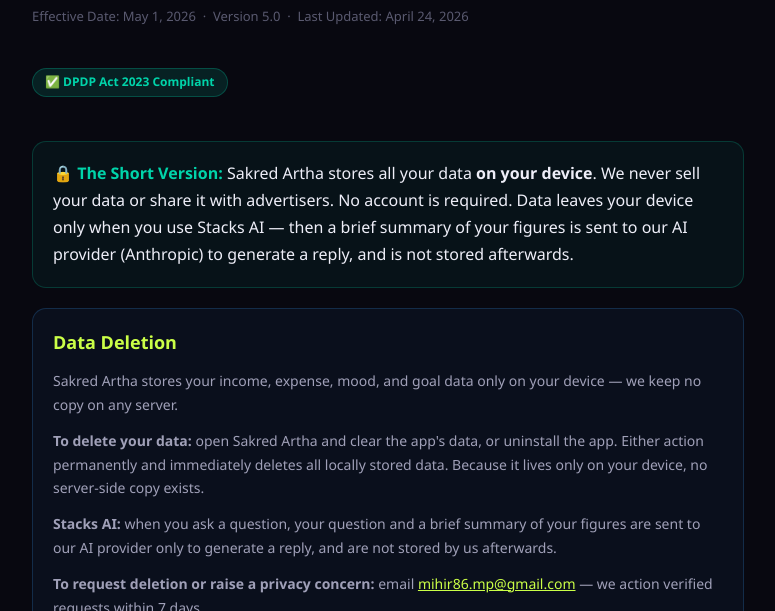
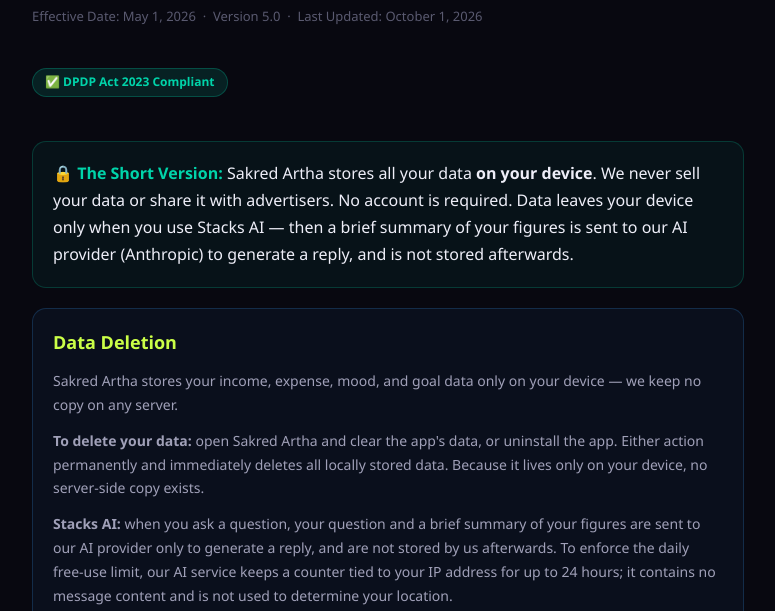
Before and after one commit to sakredfire/Artha, a plain HTML site: page privacy.html in a window 1280 px wide. Shown: the part 189-800 px from the top of the page, without its empty margins (252-1027 px from the left). Drawn offline with Linux system fonts and the light colour scheme.

Commit message:
privacy: disclose per-IP daily usage counter used for Stacks AI free-limit; bump Last Updated
Co-Authored-By: Claude Sonnet 5.5 <noreply@anthropic.com>

```diff
--- a/privacy.html
+++ b/privacy.html
@@ -44,7 +44,7 @@
   </div>
 
   <h1>Privacy Policy</h1>
-  <div class="meta">Effective Date: May 1, 2026 &nbsp;·&nbsp; Version 5.0 &nbsp;·&nbsp; Last Updated: April 24, 2026</div>
+  <div class="meta">Effective Date: May 1, 2026 &nbsp;·&nbsp; Version 5.0 &nbsp;·&nbsp; Last Updated: October 1, 2026</div>
   <div class="badge">✅ DPDP Act 2023 Compliant</div>
 
   <div class="box green">
@@ -55,7 +55,7 @@
     <h2 style="margin-top:0;">Data Deletion</h2>
     <p>Sakred Artha stores your income, expense, mood, and goal data only on your device — we keep no copy on any server.</p>
     <p><strong>To delete your data:</strong> open Sakred Artha and clear the app's data, or uninstall the app. Either action permanently and immediately deletes all locally stored data. Because it lives only on your device, no server-side copy exists.</p>
-    <p><strong>Stacks AI:</strong> when you ask a question, your question and a brief summary of your figures are sent to our AI provider only to generate a reply, and are not stored by us afterwards.</p>
+    <p><strong>Stacks AI:</strong> when you ask a question, your question and a brief summary of your figures are sent to our AI provider only to generate a reply, and are not stored by us afterwards. To enforce the daily free-use limit, our AI service keeps a counter tied to your IP address for up to 24 hours; it contains no message content and is not used to determine your location.</p>
     <p><strong>To request deletion or raise a privacy concern:</strong> email <a href="mailto:mihir86.mp@gmail.com">mihir86.mp@gmail.com</a> — we action verified requests within 7 days.</p>
   </div>
 
@@ -144,7 +144,7 @@
     <tr><td>Google Fonts</td><td>Typography (Syne, DM Sans)</td><td>Font file requests only (no user data)</td><td><a href="https://policies.google.com/privacy" target="_blank">Google Privacy</a></td></tr>
     <tr><td>Tesseract.js (CDN)</td><td>OCR engine for receipt scanning</td><td>Script file only (runs locally)</td><td>Open source, no telemetry</td></tr>
     <tr><td>jsPDF (CDN)</td><td>PDF generation</td><td>Script file only (runs locally)</td><td>Open source, no telemetry</td></tr>
-    <tr><td>Artha AI Worker (Cloudflare) → Anthropic (Claude)</td><td>Powers Stacks AI replies · endpoint: artha-ai.mihir86-mp.workers.dev</td><td>Your question + a brief income summary (totals, top clients). Not stored after the reply.</td><td><a href="https://www.anthropic.com/legal/privacy" target="_blank">Anthropic</a> · <a href="https://www.cloudflare.com/privacypolicy/" target="_blank">Cloudflare</a></td></tr>
+    <tr><td>Artha AI Worker (Cloudflare) → Anthropic (Claude)</td><td>Powers Stacks AI replies · endpoint: artha-ai.mihir86-mp.workers.dev</td><td>Your question + a brief income summary (totals, top clients). Not stored after the reply. A per-day usage counter keyed to your IP address is kept for up to 24 hours (no message content).</td><td><a href="https://www.anthropic.com/legal/privacy" target="_blank">Anthropic</a> · <a href="https://www.cloudflare.com/privacypolicy/" target="_blank">Cloudflare</a></td></tr>
     <tr><td>GitHub Pages</td><td>App hosting</td><td>Standard server access logs</td><td><a href="https://docs.github.com/en/site-policy/privacy-policies/github-privacy-statement" target="_blank">GitHub Privacy</a></td></tr>
   </table>
 
```
